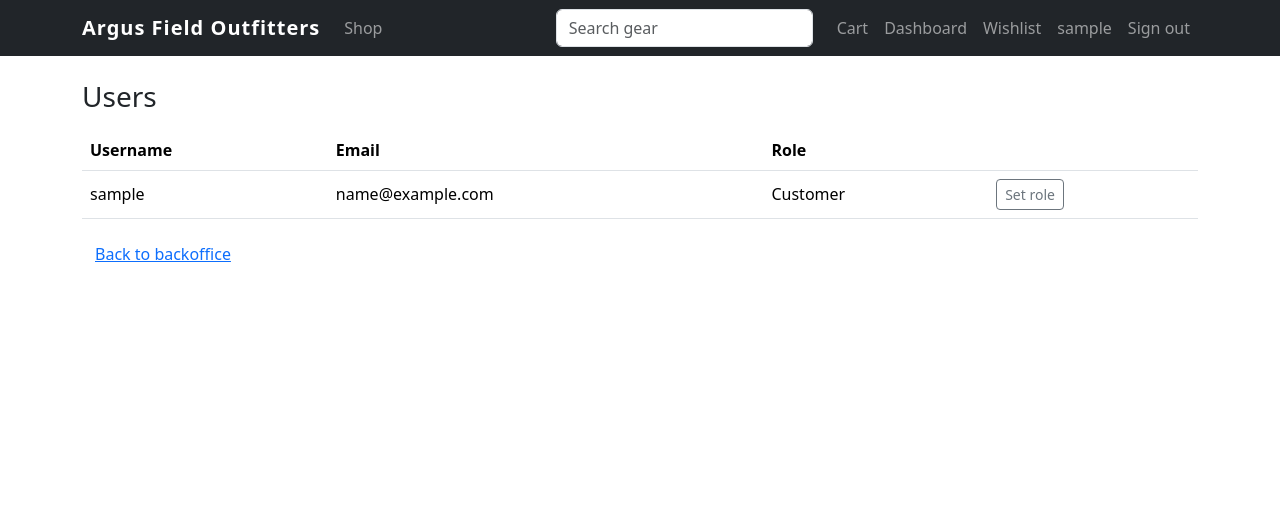
After one commit to retryoos/argus-field-outfitters, a Django app: page /backoffice/users/ in a window 1280 px wide. The commit adds this page. Shown: the top 513 px of the page. Run offline with Django 5.2, Linux system fonts and the light colour scheme; the visitor is signed in with stand-in values (Sample User, id 1); data comes from the database, SQL or seed files in the repository.

Commit message:
Add owner panel with user and role management

```diff
--- a/accounts/forms.py
+++ b/accounts/forms.py
@@ -25,3 +25,9 @@ class ProfileForm(forms.ModelForm):
     class Meta:
         model = Profile
         fields = ['phone', 'shipping_address', 'avatar']
+
+
+class UserRoleForm(forms.ModelForm):
+    class Meta:
+        model = Profile
+        fields = ['role']
--- a/backoffice/templates/backoffice/panel_home.html
+++ b/backoffice/templates/backoffice/panel_home.html
@@ -25,5 +25,6 @@
     <a href="{% url 'backoffice:category_list' %}" class="list-group-item list-group-item-action">Manage categories</a>
     <a href="{% url 'backoffice:subcategory_list' %}" class="list-group-item list-group-item-action">Manage subcategories</a>
     <a href="{% url 'backoffice:order_list' %}" class="list-group-item list-group-item-action">View orders</a>
+    <a href="{% url 'backoffice:user_list' %}" class="list-group-item list-group-item-action">Manage users and roles</a>
 </div>
 {% endblock %}
--- /dev/null
+++ b/backoffice/templates/backoffice/user_list.html
@@ -0,0 +1,26 @@
+{% extends "base.html" %}
+
+{% block title %}Users{% endblock %}
+
+{% block content %}
+<h1 class="h3 mb-3">Users</h1>
+
+<div class="table-responsive">
+    <table class="table align-middle">
+        <thead>
+            <tr><th>Username</th><th>Email</th><th>Role</th><th></th></tr>
+        </thead>
+        <tbody>
+            {% for account in users %}
+                <tr>
+                    <td>{{ account.username }}</td>
+                    <td>{{ account.email }}</td>
+                    <td>{% if account.profile %}{{ account.profile.get_role_display }}{% else %}Customer{% endif %}</td>
+                    <td><a href="{% url 'backoffice:user_role_edit' account.pk %}" class="btn btn-sm btn-outline-secondary">Set role</a></td>
+                </tr>
+            {% endfor %}
+        </tbody>
+    </table>
+</div>
+<a href="{% url 'backoffice:panel_home' %}" class="btn btn-link">Back to backoffice</a>
+{% endblock %}
--- a/backoffice/urls.py
+++ b/backoffice/urls.py
@@ -24,4 +24,7 @@ urlpatterns = [
 
     path('orders/', views.order_list, name='order_list'),
     path('orders/<int:pk>/', views.order_detail, name='order_detail'),
+
+    path('users/', views.user_list, name='user_list'),
+    path('users/<int:pk>/role/', views.user_role_edit, name='user_role_edit'),
 ]
--- a/backoffice/views.py
+++ b/backoffice/views.py
@@ -1,6 +1,9 @@
 from django.contrib.auth.decorators import login_required
+from django.contrib.auth.models import User
 from django.shortcuts import get_object_or_404, redirect, render
 
+from accounts.forms import UserRoleForm
+from accounts.models import Profile
 from catalog.forms import CategoryForm, ProductForm, SubcategoryForm
 from catalog.models import Category, Order, Product, Subcategory
 
@@ -161,3 +164,24 @@ def order_list(request):
 def order_detail(request, pk):
     order = get_object_or_404(Order, pk=pk)
     return render(request, 'backoffice/order_detail.html', {'order': order})
+
+
+@login_required
+def user_list(request):
+    users = User.objects.select_related('profile').order_by('username')
+    return render(request, 'backoffice/user_list.html', {'users': users})
+
+
+@login_required
+def user_role_edit(request, pk):
+    account = get_object_or_404(User, pk=pk)
+    profile, created = Profile.objects.get_or_create(user=account)
+    form = UserRoleForm(request.POST or None, instance=profile)
+    if form.is_valid():
+        form.save()
+        return redirect('backoffice:user_list')
+    return render(request, 'backoffice/form.html', {
+        'form': form,
+        'title': 'Set role for ' + account.username,
+        'cancel_url': 'backoffice:user_list',
+    })
```
